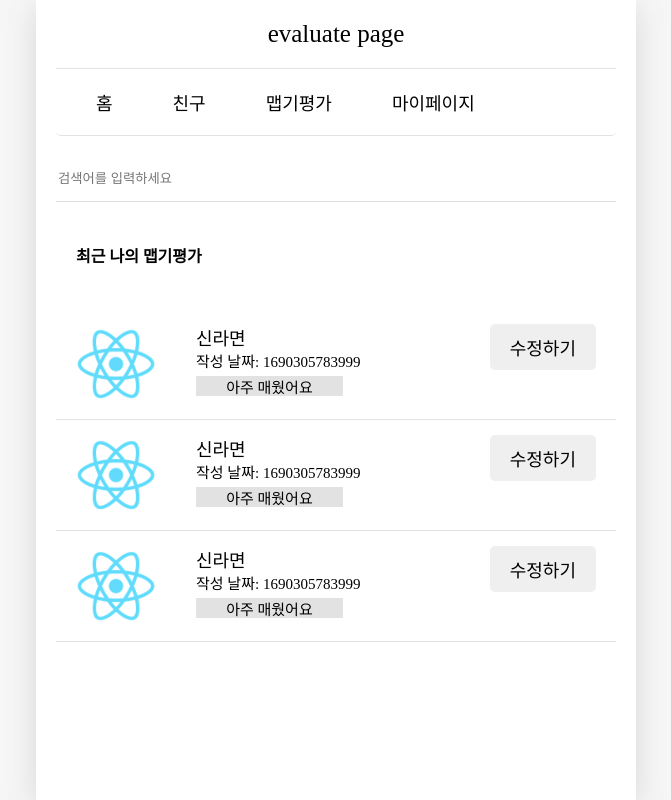
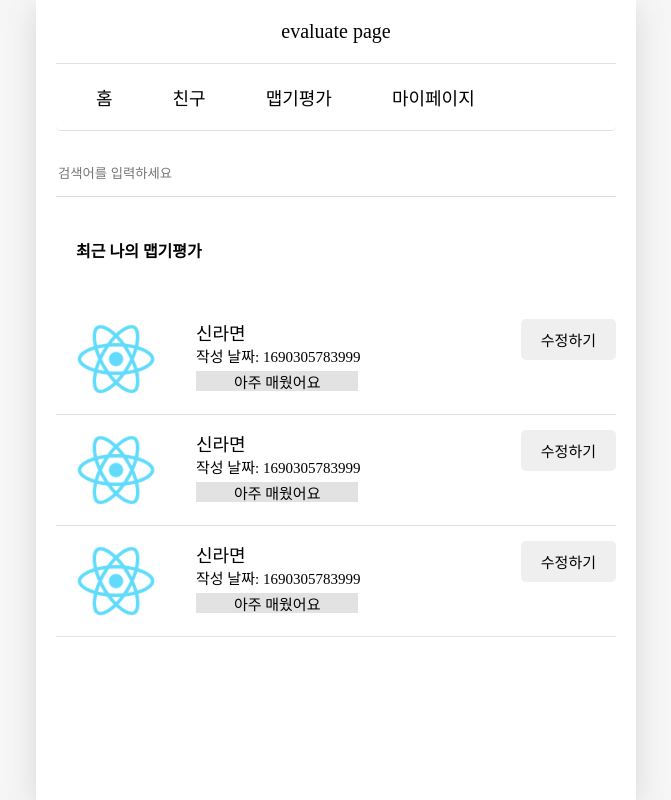
Before and after one commit to Mapdagu/Mapdagu-Front, a React (Create React App) app: page /evaluate in a window 1280 px wide. Shown: the whole page, without its empty margins (304-975 px from the left). Built offline with nearby package versions, Linux system fonts and the light colour scheme.

Commit message:
Design: Modufy css files

```diff
--- a/src/components/Button.css
+++ b/src/components/Button.css
@@ -3,15 +3,15 @@
     border: none;
     border-radius: 5px;
     padding-top: 10px;
-    padding-bottom: 10px;
+    padding-bottom: 10px;;
     padding-left: 20px;
     padding-right: 20px;
-    margin-right: 20px;
-    margin-bottom: 20px;
-    font-size: 18px;
+    /* margin: 20px; */
+    font-size: 15px;
     white-space: nowrap;
     /* background-color: rgb(255, 255, 255); */
     color: black;
+    /* width: 95%; */
 }
 
 .Button:hover {
--- a/src/components/Header.css
+++ b/src/components/Header.css
@@ -13,7 +13,7 @@
 
 .Header .header_title {
     width: 50%;
-    font-size: 25px;
+    font-size: 20px;
     justify-content: center;
 }
 .Header .header_left {
--- a/src/components/OptionItem.css
+++ b/src/components/OptionItem.css
@@ -10,7 +10,7 @@
 }
 
 .OptionItem span {
-    font-size: 18px;
+    font-size: 15px;
 }
 
 .OptionItem_off {
--- a/src/components/Selection.css
+++ b/src/components/Selection.css
@@ -33,7 +33,7 @@
     padding-right: 20px;
     margin-right: 20px;
     margin-bottom: 20px;
-    font-size: 18px;
+    font-size: 15px;
     white-space: nowrap;
     /* background-color: rgb(255, 255, 255); */
     color: black;
```
